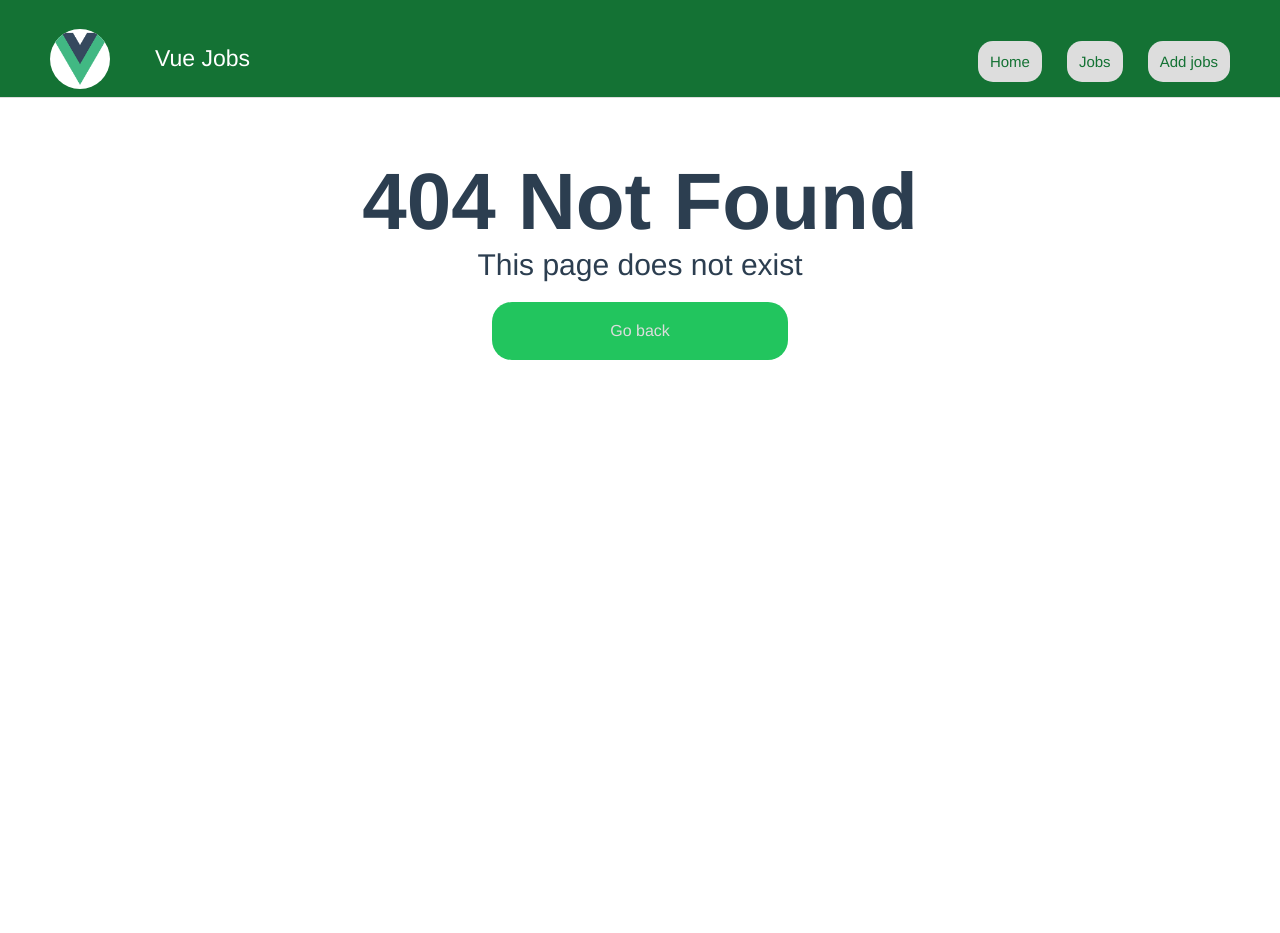
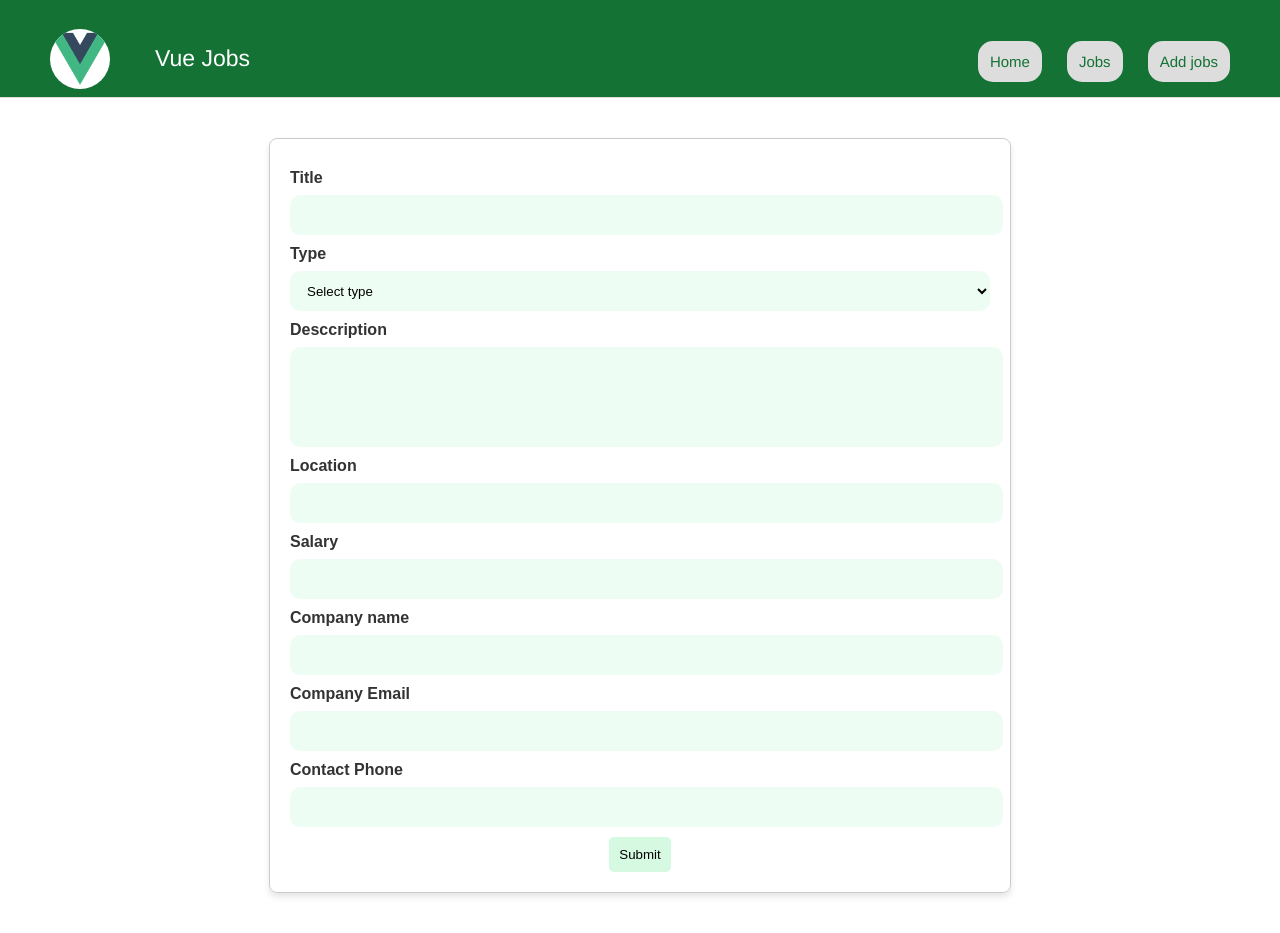
Before and after one commit to vickydollas/vue_course_site_purchase, a Vue app: page /add-jobs in a window 1280 px wide. Before the commit this address had no page. Before the commit the page ends 800 px from the top, so only its background shows below. Built offline with nearby package versions, Linux system fonts and the light colour scheme; no server answers.

Commit message:
add jobs pge

```diff
--- a/package.json
+++ b/package.json
@@ -9,6 +9,7 @@
     "server": "json-server --watch src/jobs2.json --port 4000"
   },
   "dependencies": {
+    "axios": "^1.13.1",
     "core-js": "^3.8.3",
     "json-server": "^1.0.0-beta.3",
     "primeicons": "^7.0.0",
--- a/src/components/NavbarContent.vue
+++ b/src/components/NavbarContent.vue
@@ -7,7 +7,7 @@
     <ul class="nav2">
       <li><router-link to="/" :class="[{ 'active-status' : isActive('/')}, 'closed-status']">Home</router-link></li>
       <li><router-link to="/jobs" >Jobs</router-link></li>
-      <li><router-link to="/jobs/add">Add jobs</router-link></li>
+      <li><router-link to="/add-jobs">Add jobs</router-link></li>
     </ul>
   </nav>
 
--- a/src/router/index.js
+++ b/src/router/index.js
@@ -1,6 +1,7 @@
 import { createRouter, createWebHistory } from "vue-router";
 import HomeView from '../views/HomeView.vue'
 import JobsView from '../views/JobsView.vue'
+import AddJobs from '../views/AddJobs.vue'
 import NotFound from '../views/NotFound.vue'
 import JobsDetails from '../views/JobsDetails.vue'
 
@@ -14,6 +15,11 @@ const routes = [
     path: '/jobs',
     name: 'jobs',
     component: JobsView
+  },
+  {
+    path: '/add-jobs',
+    name: 'add-jobs',
+    component: AddJobs
   },
   {
     path: '/jobs/:id',
--- /dev/null
+++ b/src/views/AddJobs.vue
@@ -0,0 +1,135 @@
+<script setup>
+import { reactive, onMounted } from 'vue'
+import axios from 'axios'
+
+const details = reactive({
+    title: '',
+    type: '',
+    description: '',
+    location: '',
+    salary: '',
+    company: {
+        name: '',
+        description: '',
+        contactEmail: '',
+        contactPhone: ''
+    }
+})
+// const jobDatas = computed(() => states.jobs)
+
+const states = reactive({
+    jobs: '',
+    onLoading: true
+})
+onMounted(async () => {
+     try {
+        const response = await axios.post('http://localhost:4000/jobs', details)
+
+    } catch (error) {
+        console.log('error loading, try again', error)
+    }
+})
+
+</script>
+
+<template>
+<div>
+    <!-- <p>{{ states.jobs }}</p> -->
+    <form @submit="submitForm">
+        <div>
+            <label>Title</label>
+            <input type="text" v-model="details.title">
+        </div>
+        <div>
+            <label>Type</label>
+            <select v-model="details.type" name="" id="" >
+                <option value="">Select type</option>
+                <option value="FullTime">FullTime</option>
+                <option value="PartTime">Parttime</option>
+                <option value="Hybrid">Hybrid</option>
+            </select>
+        </div>
+        <div>
+            <label>Desccription</label>
+            <input type="text" class="description" v-model="details.description" name="" id="">
+        </div>
+        <div>
+            <label>Location</label>
+            <input type="text" v-model="details.location" name="" id="">
+        </div>
+        <div>
+            <label>Salary</label>
+            <input type="text" v-model="details.salary" name="" id="">
+        </div>
+        <div>
+            <label>Company name</label>
+            <input type="text" v-model="details.company.name" name="" id="">
+        </div>
+        <div>
+            <label>Company Email</label>
+            <input type="email" v-model="details.company.contactEmail" name="" id="" required   >
+        </div>
+        <div>
+            <label>Contact Phone</label>
+            <input type="number" v-model="details.company.contactPhone" name="" id="">
+        </div>
+        <button type="submit" class="submit">Submit</button>
+    </form>
+</div>
+</template>
+
+<style>
+form {
+  font-family: Arial, sans-serif;
+  min-height: 500px;
+  max-width: 700px;
+  margin: 40px auto;
+  padding: 20px;
+  border: 1px solid #ccc;
+  border-radius: 8px;
+  box-shadow: 0 4px 6px rgba(0, 0, 0, 0.1);
+}
+label {
+  display: block;
+  margin-bottom: 8px;
+  font-weight: bold;
+  color: #333;
+  float: left;
+  margin-top: 10px;
+}
+input, select{
+    width: 100%;
+    min-height: 40px;
+    margin-right: 10px;
+    padding-left: 13px;
+    /* border: none; */
+    background-color: #eefdf3;
+    border-radius: 10px;
+    border-width: 0;
+}
+.description{
+   min-height: 100px;
+}
+.skills > input{
+    display: block;
+    padding-left: 20px;
+}
+input[type="radio"]{
+    display: block;
+    color: red;
+    width: 25px;
+    min-height: 40px;
+}
+.submit{
+    padding: 10px;
+    border-radius: 5px;
+    border-width: 0;
+    margin-top: 10px;
+    background-color: #D5F9E1;
+}
+.submit:hover{
+    cursor: pointer;
+    transform: scale(1.2);
+    background-color: #bdfbd1;
+}
+</style>
--- a/src/views/JobsDetails.vue
+++ b/src/views/JobsDetails.vue
@@ -1,10 +1,10 @@
 <script setup>
+import axios from 'axios'
 import { reactive, onMounted, computed } from 'vue'
 import { useRoute } from 'vue-router'
 
 const route = useRoute()
 
-// const jobId = route.params.id
 const jobId = route.params.id
 const state = reactive({
     jobs: null,
@@ -13,11 +13,11 @@ const state = reactive({
 const jobData = computed(() => state.jobs)
 onMounted(async () => {
     try {
-        const response = await fetch(`http://localhost:4000/jobs/${jobId}`)
+        const response = await axios.get(`http://localhost:4000/jobs/${jobId}`)
         if(!response){
             throw new Error('Page not loading')
         }
-        state.jobs = await response.json()
+        state.jobs = await response.data
     } catch (error) {
         console.log('error loading, try again', error)
     }
```
Also changed, not shown: 1 other file (tests, documents, lock files or other folders).
